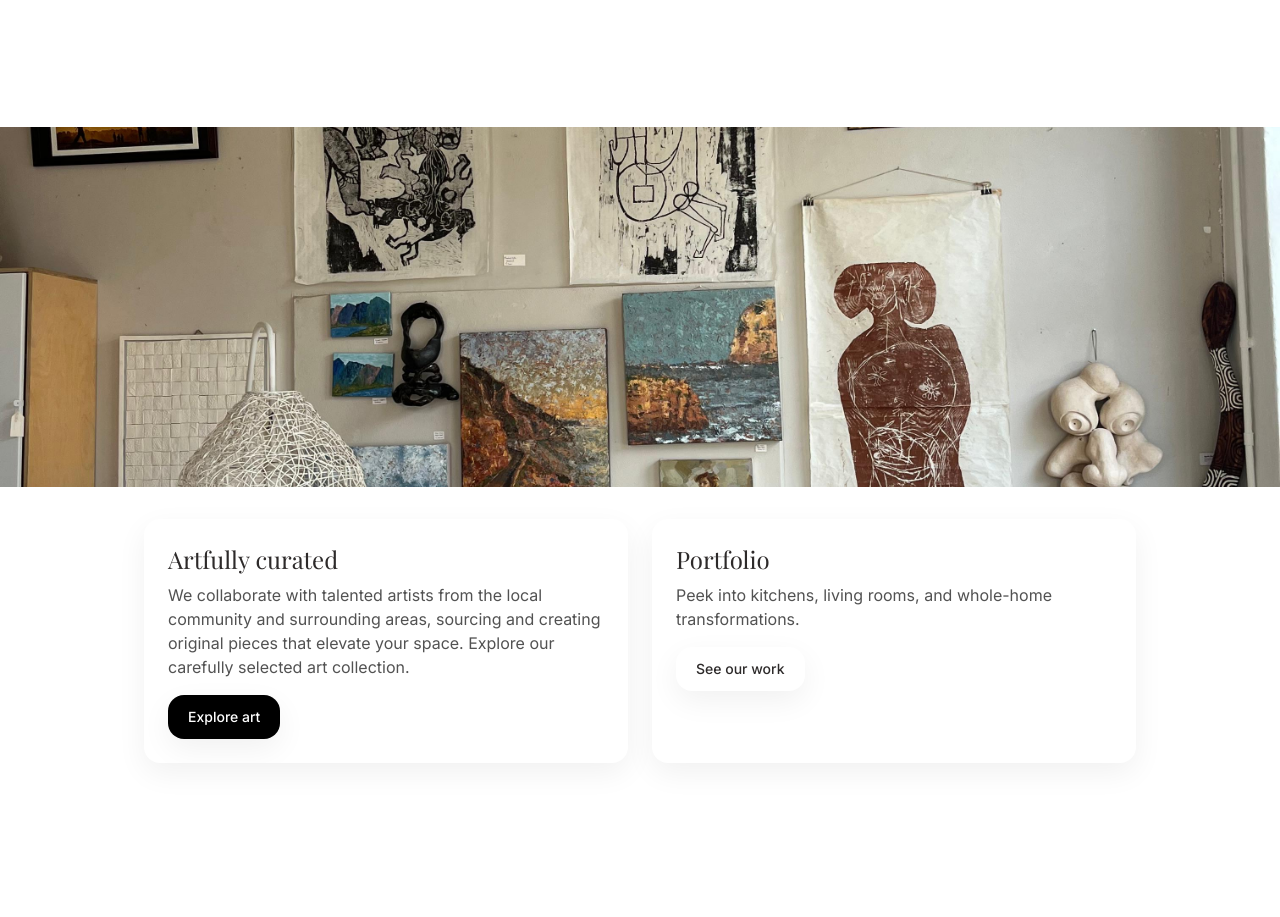
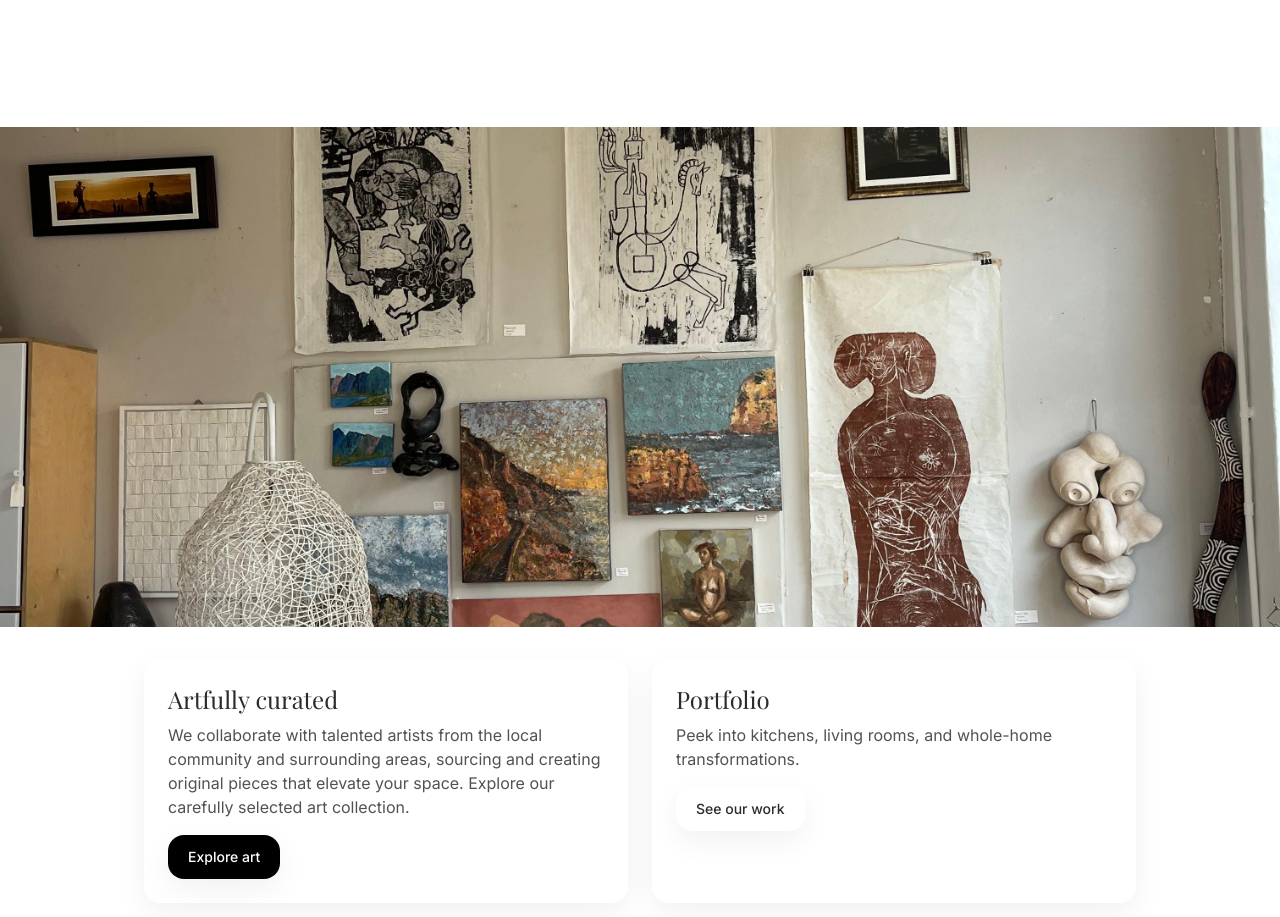
Before and after one commit to eliegamala/Louise-Decor-Design-1, a Next.js app: page / in a window 1280 px wide. Shown: the part 923-1840 px from the top of the page. Built offline with nearby package versions, Linux system fonts and the light colour scheme; a web font is replaced by a local one.

Commit message:
Update Parallax.tsx

```diff
--- a/components/Parallax.tsx
+++ b/components/Parallax.tsx
@@ -2,12 +2,8 @@ export default function Parallax({ image, children }: { image: string, children?
   return (
     <section className="section relative overflow-hidden">
       <div
-        className="w-full bg-cover bg-center bg-no-repeat md:bg-fixed"
-        style={{
-          backgroundImage: `url(${image})`,
-          height: '360px',
-          backgroundAttachment: window.innerWidth >= 768 ? 'fixed' : 'scroll'
-        }}
+        className="parallax w-full h-[360px] sm:h-[400px] md:h-[500px] bg-fixed bg-cover bg-center bg-no-repeat"
+        style={{ backgroundImage: `url(${image})` }}
       />
       {children && (
         <div className="container-narrow mt-8 px-4 mx-auto">
```
